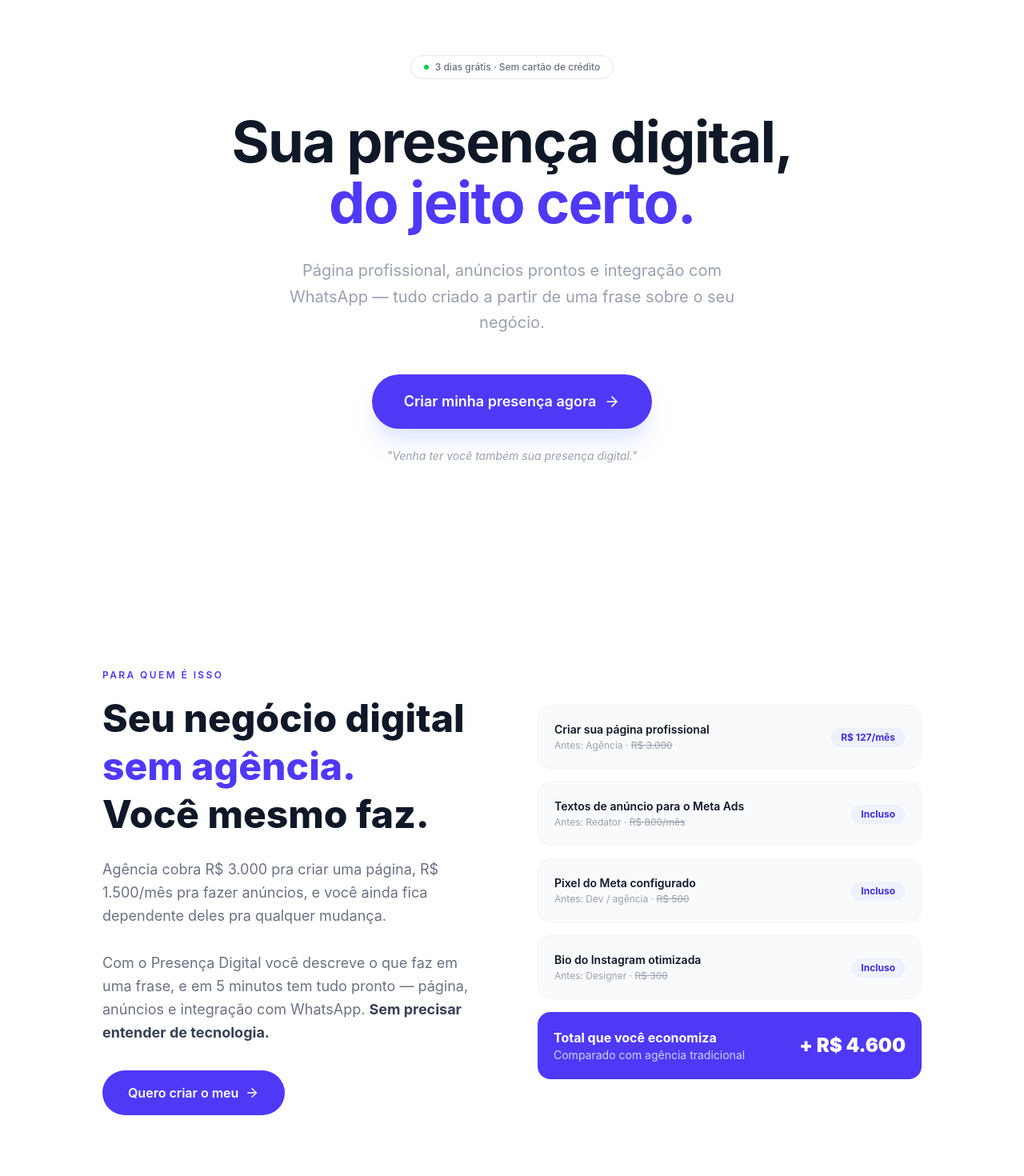
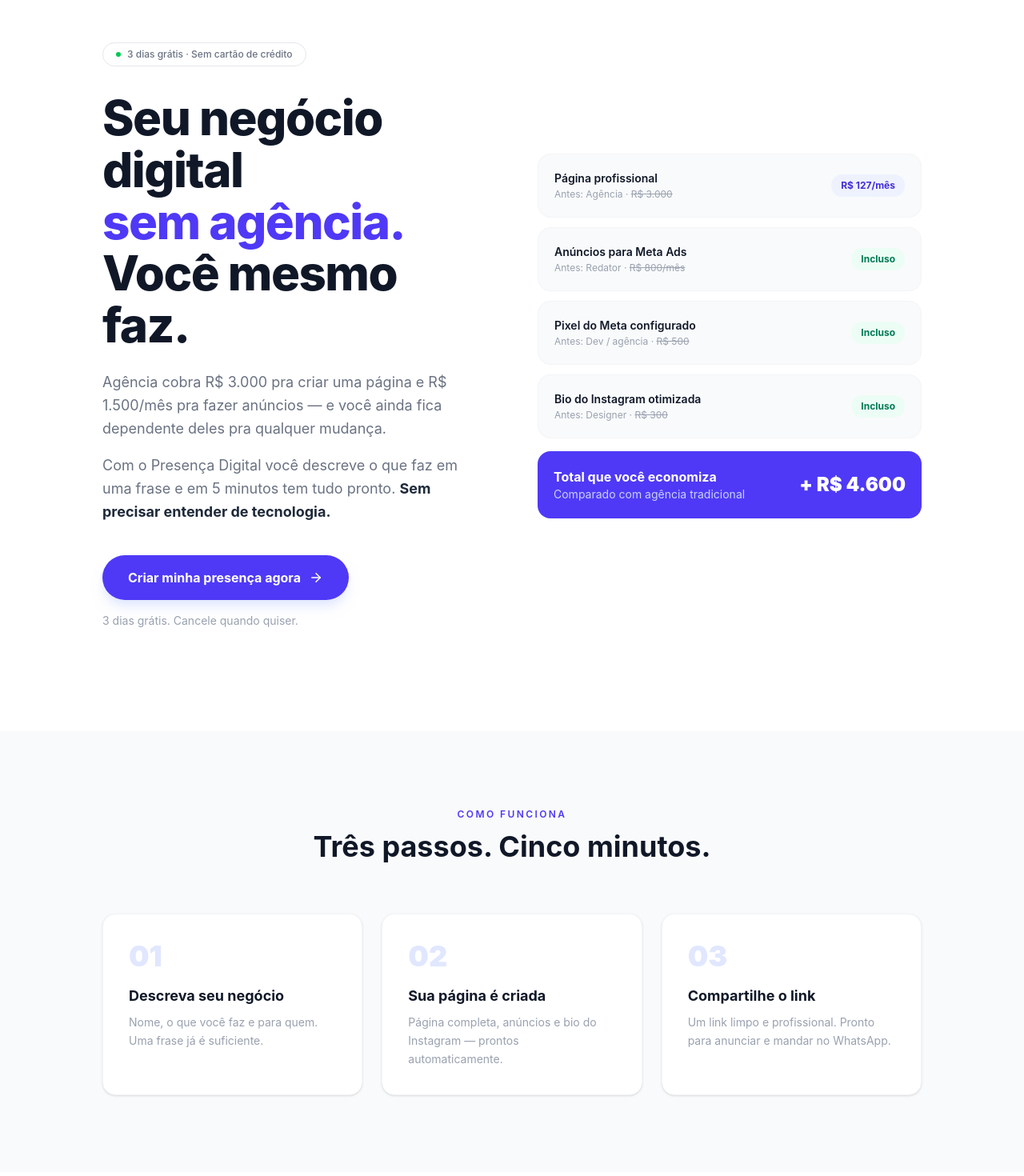
Before and after one commit to Marcelo0Alves/presenca-digital, a Next.js app: page / in a window 1280 px wide. Shown: the part 140-1610 px from the top of the page at 80% size. Built offline with nearby package versions, Linux system fonts and the light colour scheme.

Commit message:
Move proposta de valor para o hero — economia é o primeiro impacto

```diff
--- a/app/page.tsx
+++ b/app/page.tsx
@@ -7,115 +7,66 @@ export default function Home() {
       {/* Nav */}
       <nav className="flex items-center justify-between px-8 py-5 border-b border-gray-100 sticky top-0 bg-white/95 backdrop-blur-sm z-50">
         <span className="font-bold text-xl text-gray-900 tracking-tight">Presença Digital</span>
-        <Link
-          href="/criar"
-          className="bg-gray-900 text-white px-5 py-2.5 rounded-full text-sm font-semibold hover:bg-gray-700 transition-colors"
-        >
+        <Link href="/criar" className="bg-gray-900 text-white px-5 py-2.5 rounded-full text-sm font-semibold hover:bg-gray-700 transition-colors">
           Começar grátis
         </Link>
       </nav>
 
-      {/* Hero */}
-      <section className="px-8 pt-24 pb-32 md:pt-32 md:pb-40 flex flex-col items-center text-center">
-        <div className="inline-flex items-center gap-2 border border-gray-200 text-gray-500 text-xs font-medium px-4 py-1.5 rounded-full mb-10">
+      {/* Hero — proposta de valor imediata */}
+      <section className="px-8 pt-20 pb-24 md:pt-28 md:pb-32">
+        <div className="max-w-5xl mx-auto grid md:grid-cols-2 gap-16 items-center">
+
+          {/* Esquerda */}
+          <div>
+            <div className="inline-flex items-center gap-2 border border-gray-200 text-gray-500 text-xs font-medium px-4 py-1.5 rounded-full mb-8">
               <span className="w-1.5 h-1.5 rounded-full bg-green-500 inline-block" />
               3 dias grátis · Sem cartão de crédito
             </div>
-
-        <h1 className="text-5xl md:text-7xl font-bold text-gray-900 max-w-4xl leading-[1.05] tracking-tight mb-8">
-          Sua presença digital,<br />
-          <span className="text-indigo-600">do jeito certo.</span>
-        </h1>
-
-        <p className="text-xl text-gray-400 max-w-xl leading-relaxed mb-12">
-          Página profissional, anúncios prontos e integração com WhatsApp —
-          tudo criado a partir de uma frase sobre o seu negócio.
-        </p>
-
-        <Link
-          href="/criar"
-          className="flex items-center gap-2.5 bg-indigo-600 text-white px-10 py-5 rounded-full text-lg font-semibold hover:bg-indigo-700 transition-all shadow-xl shadow-indigo-100 hover:shadow-indigo-200 hover:scale-[1.02]"
-        >
-          Criar minha presença agora
-          <ArrowRight size={20} />
-        </Link>
-
-        <p className="mt-6 text-sm text-gray-400 italic">
-          "Venha ter você também sua presença digital."
-        </p>
-      </section>
-
-      {/* Proposta — Sem agência, você mesmo faz */}
-      <section className="px-8 py-24 border-b border-gray-100">
-        <div className="max-w-5xl mx-auto">
-          <div className="grid md:grid-cols-2 gap-16 items-center">
-            <div>
-              <p className="text-xs font-semibold uppercase tracking-[0.2em] text-indigo-600 mb-4">Para quem é isso</p>
-              <h2 className="text-4xl md:text-5xl font-extrabold text-gray-900 leading-tight mb-6">
+            <h1 className="text-4xl md:text-6xl font-extrabold text-gray-900 leading-[1.08] tracking-tight mb-6">
               Seu negócio digital<br />
               <span className="text-indigo-600">sem agência.</span><br />
               Você mesmo faz.
-              </h2>
-              <p className="text-gray-500 text-lg leading-relaxed mb-8">
-                Agência cobra R$ 3.000 pra criar uma página, R$ 1.500/mês pra fazer anúncios, e você ainda fica dependente deles pra qualquer mudança.
-                <br /><br />
-                Com o Presença Digital você descreve o que faz em uma frase, e em 5 minutos tem tudo pronto — página, anúncios e integração com WhatsApp. <strong className="text-gray-700">Sem precisar entender de tecnologia.</strong>
+            </h1>
+            <p className="text-gray-500 text-lg leading-relaxed mb-4">
+              Agência cobra R$ 3.000 pra criar uma página e R$ 1.500/mês pra fazer anúncios — e você ainda fica dependente deles pra qualquer mudança.
             </p>
+            <p className="text-gray-500 text-lg leading-relaxed mb-10">
+              Com o Presença Digital você descreve o que faz em uma frase e em 5 minutos tem tudo pronto. <strong className="text-gray-800">Sem precisar entender de tecnologia.</strong>
+            </p>
+            <div className="flex flex-col sm:flex-row gap-3">
               <Link href="/criar"
-                className="inline-flex items-center gap-2 bg-indigo-600 text-white px-8 py-4 rounded-full font-semibold hover:bg-indigo-700 transition-all">
-                Quero criar o meu <ArrowRight size={18} />
+                className="inline-flex items-center justify-center gap-2.5 bg-indigo-600 text-white px-8 py-4 rounded-full font-bold text-base hover:bg-indigo-700 transition-all shadow-lg shadow-indigo-100 hover:scale-[1.02]">
+                Criar minha presença agora
+                <ArrowRight size={18} />
               </Link>
             </div>
+            <p className="mt-4 text-sm text-gray-400">3 dias grátis. Cancele quando quiser.</p>
+          </div>
 
-            <div className="flex flex-col gap-4">
+          {/* Direita — comparativo */}
+          <div className="flex flex-col gap-3">
             {[
-                {
-                  antes: "Agência",
-                  depois: "Você mesmo",
-                  desc: "Criar sua página profissional",
-                  precoAntes: "R$ 3.000",
-                  precoDepois: "R$ 127/mês",
-                },
-                {
-                  antes: "Redator",
-                  depois: "Automático",
-                  desc: "Textos de anúncio para o Meta Ads",
-                  precoAntes: "R$ 800/mês",
-                  precoDepois: "Incluso",
-                },
-                {
-                  antes: "Dev / agência",
-                  depois: "Automático",
-                  desc: "Pixel do Meta configurado",
-                  precoAntes: "R$ 500",
-                  precoDepois: "Incluso",
-                },
-                {
-                  antes: "Designer",
-                  depois: "Automático",
-                  desc: "Bio do Instagram otimizada",
-                  precoAntes: "R$ 300",
-                  precoDepois: "Incluso",
-                },
+              { desc: "Página profissional", antes: "Agência", precoAntes: "R$ 3.000", precoDepois: "R$ 127/mês" },
+              { desc: "Anúncios para Meta Ads", antes: "Redator", precoAntes: "R$ 800/mês", precoDepois: "Incluso" },
+              { desc: "Pixel do Meta configurado", antes: "Dev / agência", precoAntes: "R$ 500", precoDepois: "Incluso" },
+              { desc: "Bio do Instagram otimizada", antes: "Designer", precoAntes: "R$ 300", precoDepois: "Incluso" },
             ].map((item) => (
               <div key={item.desc} className="bg-gray-50 rounded-2xl p-5 flex items-center justify-between gap-4 border border-gray-100">
                 <div className="flex-1">
                   <p className="text-sm font-semibold text-gray-900 mb-0.5">{item.desc}</p>
                   <p className="text-xs text-gray-400">Antes: {item.antes} · <span className="line-through">{item.precoAntes}</span></p>
                 </div>
-                  <div className="text-right flex-shrink-0">
-                    <span className="inline-block bg-indigo-50 text-indigo-700 text-xs font-bold px-3 py-1 rounded-full">{item.precoDepois}</span>
-                  </div>
+                <span className={`text-xs font-bold px-3 py-1.5 rounded-full flex-shrink-0 ${item.precoDepois === "Incluso" ? "bg-emerald-50 text-emerald-700" : "bg-indigo-50 text-indigo-700"}`}>
+                  {item.precoDepois}
+                </span>
               </div>
             ))}
-
-              <div className="bg-indigo-600 rounded-2xl p-5 flex items-center justify-between">
+            <div className="bg-indigo-600 rounded-2xl p-5 flex items-center justify-between mt-1">
               <div>
                 <p className="text-white font-bold">Total que você economiza</p>
                 <p className="text-indigo-200 text-sm">Comparado com agência tradicional</p>
               </div>
               <span className="text-white font-black text-2xl">+ R$ 4.600</span>
-              </div>
             </div>
           </div>
         </div>
@@ -131,7 +82,7 @@ export default function Home() {
           <div className="grid md:grid-cols-3 gap-6">
             {[
               { n: "01", title: "Descreva seu negócio", desc: "Nome, o que você faz e para quem. Uma frase já é suficiente." },
-              { n: "02", title: "Sua página é criada", desc: "Página completa, anúncios e bio do Instagram — gerados automaticamente." },
+              { n: "02", title: "Sua página é criada", desc: "Página completa, anúncios e bio do Instagram — prontos automaticamente." },
               { n: "03", title: "Compartilhe o link", desc: "Um link limpo e profissional. Pronto para anunciar e mandar no WhatsApp." },
             ].map((item) => (
               <div key={item.n} className="bg-white rounded-2xl p-8 border border-gray-100 shadow-sm">
@@ -151,34 +102,17 @@ export default function Home() {
             <p className="text-xs font-semibold uppercase tracking-[0.2em] text-indigo-600 mb-3">Tudo incluso</p>
             <h2 className="text-3xl md:text-4xl font-bold text-gray-900 mb-4">O que seu negócio precisa</h2>
             <p className="text-gray-400 text-lg max-w-xl mx-auto">
-              O que custaria uma fortuna com designers e agências — entregue de forma simples.
+              O que custaria uma fortuna com agência — entregue de forma simples.
             </p>
           </div>
           <div className="grid md:grid-cols-3 gap-6">
             {[
-              {
-                icon: <Zap size={22} className="text-indigo-600" />,
-                bg: "bg-indigo-50",
-                title: "Página profissional",
-                desc: "Design elegante e moderno, com cores e textos pensados para o seu tipo de negócio.",
-              },
-              {
-                icon: <TrendingUp size={22} className="text-emerald-600" />,
-                bg: "bg-emerald-50",
-                title: "3 anúncios prontos",
-                desc: "Textos pensados para converter. Prontos para colar no Facebook e Instagram Ads.",
-              },
-              {
-                icon: <Shield size={22} className="text-purple-600" />,
-                bg: "bg-purple-50",
-                title: "Pixel do Meta",
-                desc: "Rastreamento configurado automaticamente. Cada visita alimenta o algoritmo por você.",
-              },
+              { icon: <Zap size={22} className="text-indigo-600" />, bg: "bg-indigo-50", title: "Página profissional", desc: "Design elegante e moderno, com cores e textos pensados para o seu tipo de negócio." },
+              { icon: <TrendingUp size={22} className="text-emerald-600" />, bg: "bg-emerald-50", title: "3 anúncios prontos", desc: "Textos prontos para converter no Meta Ads. Copie, cole e comece a anunciar." },
+              { icon: <Shield size={22} className="text-purple-600" />, bg: "bg-purple-50", title: "Pixel do Meta", desc: "Rastreamento configurado automaticamente. Cada visita alimenta o algoritmo por você." },
             ].map((item) => (
               <div key={item.title} className="rounded-2xl p-8 border border-gray-100 bg-white shadow-sm">
-                <div className={`w-11 h-11 ${item.bg} rounded-xl flex items-center justify-center mb-5`}>
-                  {item.icon}
-                </div>
+                <div className={`w-11 h-11 ${item.bg} rounded-xl flex items-center justify-center mb-5`}>{item.icon}</div>
                 <h3 className="font-bold text-gray-900 mb-2">{item.title}</h3>
                 <p className="text-gray-400 text-sm leading-relaxed">{item.desc}</p>
               </div>
@@ -187,20 +121,18 @@ export default function Home() {
         </div>
       </section>
 
-      {/* Como usar os anúncios */}
+      {/* Anúncios */}
       <section className="px-8 py-24 bg-gray-900">
         <div className="max-w-5xl mx-auto">
           <div className="mb-12">
             <p className="text-xs font-semibold uppercase tracking-[0.2em] text-indigo-400 mb-3">Seus anúncios</p>
             <h2 className="text-3xl md:text-4xl font-bold text-white mb-4">Anuncie sem agência</h2>
-            <p className="text-gray-400 text-lg max-w-xl">
-              Os 3 textos gerados já estão prontos para o Meta Ads. Copie, cole e comece a atrair clientes hoje.
-            </p>
+            <p className="text-gray-400 text-lg max-w-xl">Os 3 textos gerados já estão prontos para o Meta Ads. Copie, cole e comece a atrair clientes hoje.</p>
           </div>
           <div className="grid md:grid-cols-3 gap-4">
             {[
-              { n: "01", title: "Copie o texto", desc: "Escolha uma das 3 versões prontas — cada uma com um foco diferente para atingir públicos distintos." },
-              { n: "02", title: "Cole no Meta Ads", desc: "Abra o Gerenciador de Anúncios, crie uma campanha e cole o título e o texto gerados." },
+              { n: "01", title: "Copie o texto", desc: "Escolha uma das 3 versões prontas — cada uma com um foco diferente para públicos distintos." },
+              { n: "02", title: "Cole no Meta Ads", desc: "Abra o Gerenciador de Anúncios, crie a campanha e cole o título e texto gerados." },
               { n: "03", title: "Use seu link", desc: "Coloque o link da sua página como destino. O Pixel já rastreia cada visita automaticamente." },
             ].map((item) => (
               <div key={item.n} className="bg-white/5 border border-white/10 rounded-2xl p-6">
@@ -210,9 +142,7 @@ export default function Home() {
               </div>
             ))}
           </div>
-          <p className="mt-10 text-center text-gray-500 text-sm">
-            Com R$ 10–20/dia em anúncios você já começa a receber contatos no primeiro dia.
-          </p>
+          <p className="mt-10 text-center text-gray-500 text-sm">Com R$ 10–20/dia em anúncios você já começa a receber contatos no primeiro dia.</p>
         </div>
       </section>
 
@@ -231,10 +161,7 @@ export default function Home() {
               { categoria: "Chef Particular", nome: "Sabores Únicos", tagline: "Jantar inesquecível no conforto da sua casa", cor: "#f59e0b" },
             ].map((ex) => (
               <div key={ex.nome} className="bg-white border border-gray-100 rounded-2xl p-6 flex items-center gap-4 shadow-sm hover:shadow-md transition-shadow">
-                <div
-                  className="w-12 h-12 rounded-xl flex-shrink-0 flex items-center justify-center text-white font-bold text-xl"
-                  style={{ backgroundColor: ex.cor }}
-                >
+                <div className="w-12 h-12 rounded-xl flex-shrink-0 flex items-center justify-center text-white font-bold text-xl" style={{ backgroundColor: ex.cor }}>
                   {ex.nome.charAt(0)}
                 </div>
                 <div>
@@ -254,14 +181,12 @@ export default function Home() {
           <p className="text-xs font-semibold uppercase tracking-[0.2em] text-indigo-600 mb-3">Preço</p>
           <h2 className="text-3xl md:text-4xl font-bold text-gray-900 mb-4">Simples assim</h2>
           <p className="text-gray-400 mb-12">Sem contratos. Cancele quando quiser.</p>
-
           <div className="bg-white border border-gray-100 rounded-3xl p-8 shadow-xl">
             <div className="flex items-end justify-center gap-1 mb-1">
               <span className="text-6xl font-black text-gray-900">R$ 127</span>
               <span className="text-gray-400 mb-3 text-lg">/mês</span>
             </div>
             <p className="text-sm text-gray-400 mb-8">3 dias grátis. Sem cartão agora.</p>
-
             <div className="flex flex-col gap-3 mb-8 text-left">
               {[
                 "Página profissional permanente",
@@ -279,11 +204,7 @@ export default function Home() {
                 </div>
               ))}
             </div>
-
-            <Link
-              href="/criar"
-              className="flex items-center justify-center gap-2 w-full bg-indigo-600 text-white py-4 rounded-full font-bold text-base hover:bg-indigo-700 transition-all shadow-lg shadow-indigo-100"
-            >
+            <Link href="/criar" className="flex items-center justify-center gap-2 w-full bg-indigo-600 text-white py-4 rounded-full font-bold text-base hover:bg-indigo-700 transition-all shadow-lg shadow-indigo-100">
               Começar grátis agora
               <ArrowRight size={18} />
             </Link>
```
Lines whose indentation alone changed are shown as unchanged.
